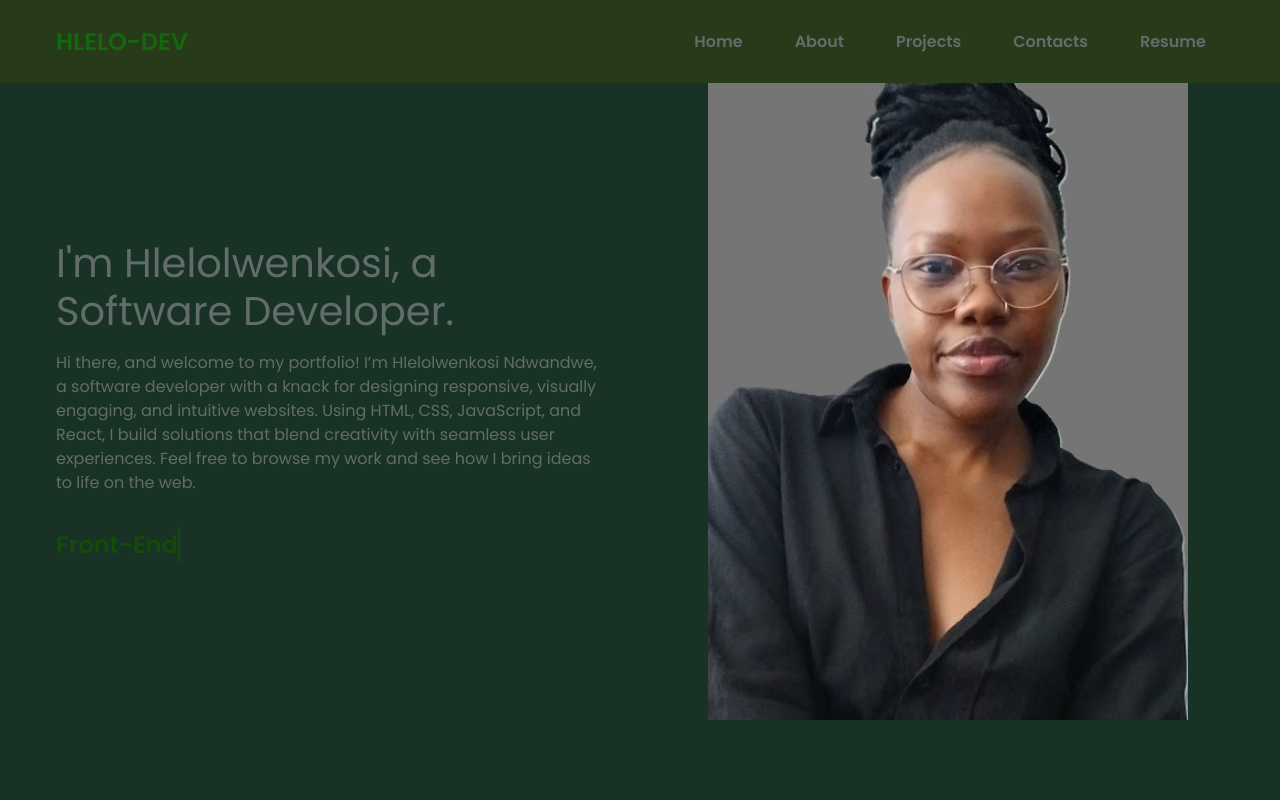
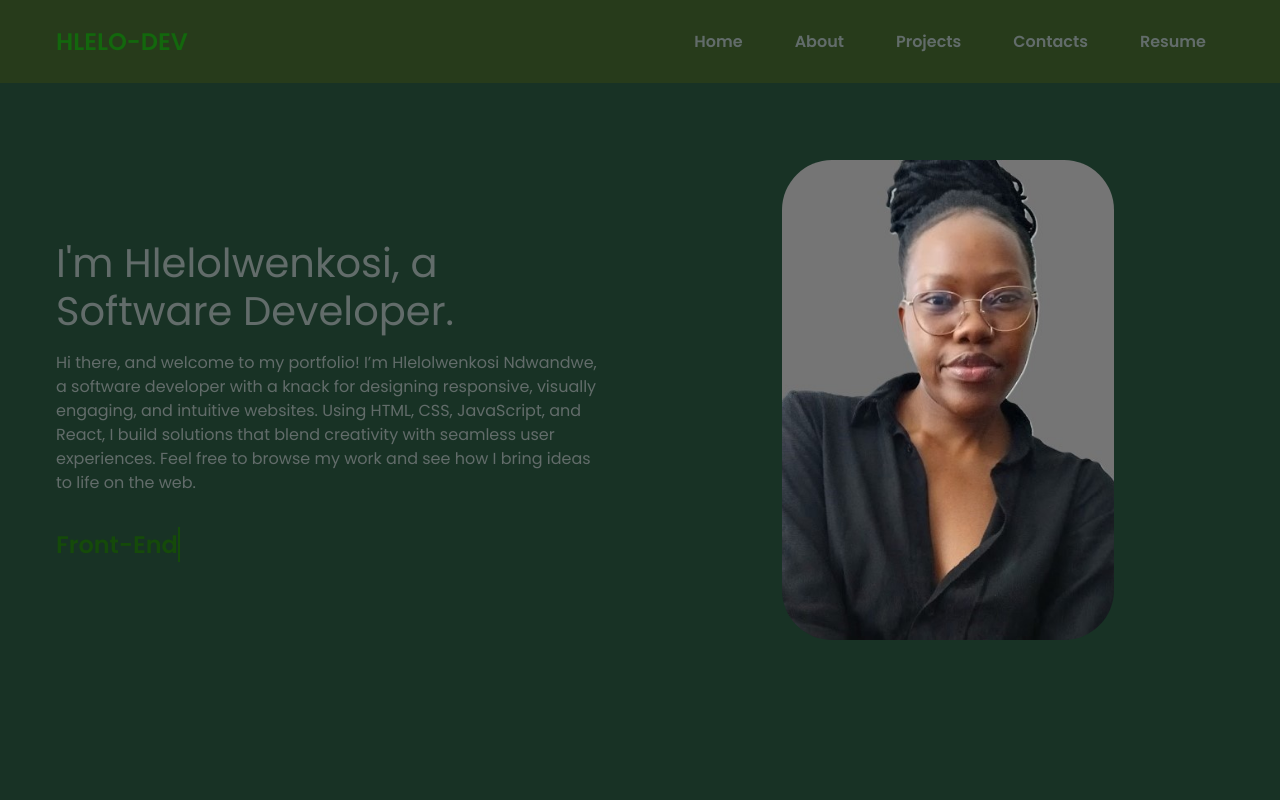
Before and after one commit to hlelolwenkosi/CS20240185_wfo2407_C_Hlelolwenkosi-Ndwandwe_CDV05, a plain HTML site: page index.html in a window 1280 px wide. Shown: the top 800 px of the page. Drawn offline with nearby package versions, Linux system fonts and the light colour scheme.

Commit message:
adjusted the border radius

```diff
--- a/styles.css
+++ b/styles.css
@@ -179,8 +179,9 @@ ul li a:hover {
 }
 
 .image img {
-  width: min(30rem, 100%);
-  height: 40rem;
+  width: min(25rem, 60%);
+  height: 30rem;
+  border-radius: 50px;
   object-fit: cover;
 }
 
```
